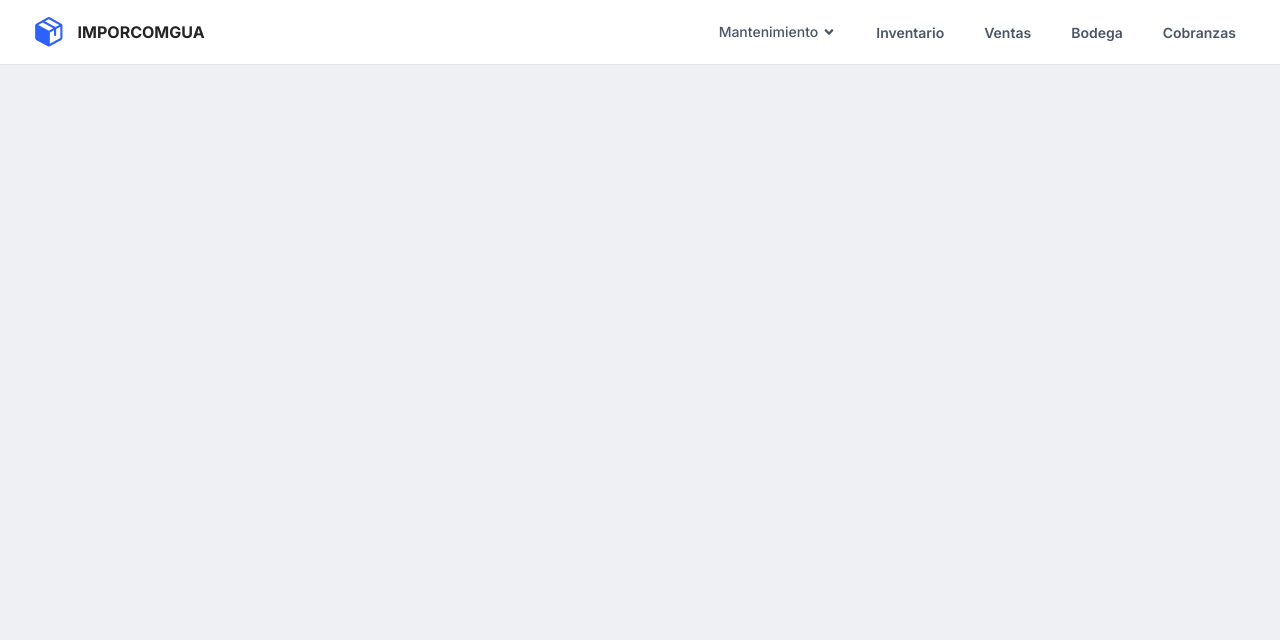
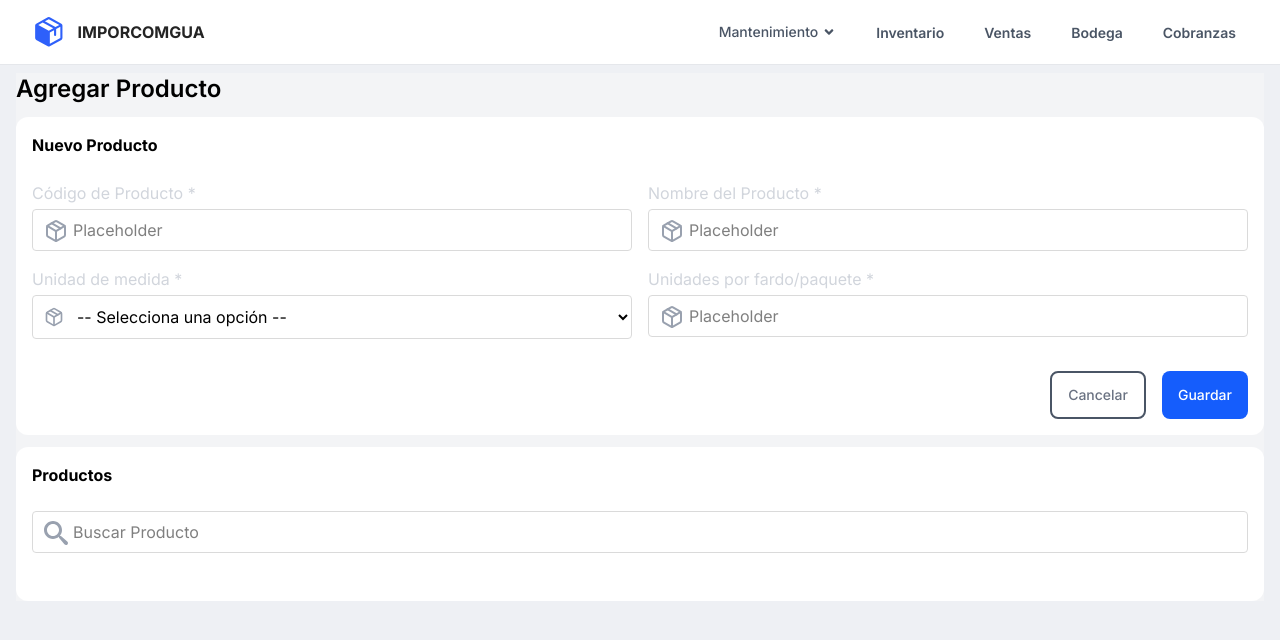
Before and after one commit to brandonT2002/AYD2_V1S2025_PROYECTO_G1, a React (Vite) app in the folder frontend/: page /mantenimiento/agregar-producto in a window 1280 px wide. Shown: the top 640 px of the page. Built offline with nearby package versions, Linux system fonts and the light colour scheme.

Commit message:
feat: se agrega la pagina base de agregar producto

```diff
--- a/frontend/src/App.jsx
+++ b/frontend/src/App.jsx
@@ -2,6 +2,8 @@ import IndexPage from "./pages/Index";
 import { Navbar } from "./components/layout";
 import { BrowserRouter as Router, Routes, Route } from "react-router-dom";
 import Inventory from "./pages/Inventory";
+import AgregarProducto from "./pages/AgregarProducto";
+
 
 function App() {
     return (
@@ -14,6 +16,10 @@ function App() {
                         element={<IndexPage />}
                     />
                     <Route path="/inventario" element={<Inventory />} />
+                    <Route
+                        path="/mantenimiento/agregar-producto"
+                        element={<AgregarProducto />}
+                    />
                 </Routes>
             </main>
         </Router>
--- /dev/null
+++ b/frontend/src/pages/AgregarProducto.jsx
@@ -0,0 +1,139 @@
+import React, { useState } from "react";
+import {
+    Title,
+    InputField,
+    SelectInput,
+    TitlePanel,
+    IconButton,
+} from "../components/ui";
+import { Panel } from "../components/layout";
+import { ButtonVariant, ButtonSize } from "../components/ui/Button/config";
+import { FiPackage } from "react-icons/fi";
+import { ImSearch } from "react-icons/im";
+import { RiEdit2Fill, RiDeleteBin5Fill } from "react-icons/ri";
+
+function AgregarProducto() {
+    const [productos, setProductos] = useState([]);
+    const [form, setForm] = useState({
+        codigo: "",
+        nombre: "",
+        unidad: "",
+        cantidad: "",
+    });
+
+    const unidades = [
+        { value: "Unidad", label: "Unidad" },
+        { value: "Caja", label: "Caja" },
+        { value: "Litro", label: "Litro" },
+    ];
+
+    const handleChange = (e) => {
+        setForm({ ...form, [e.target.name]: e.target.value });
+    };
+
+    const handleGuardar = () => {
+        if (!form.codigo || !form.nombre || !form.unidad || !form.cantidad) return;
+        setProductos([...productos, form]);
+        setForm({ codigo: "", nombre: "", unidad: "", cantidad: "" });
+    };
+
+    const handleEliminar = (index) => {
+        const copia = [...productos];
+        copia.splice(index, 1);
+        setProductos(copia);
+    };
+
+    return (
+        <div className="flex flex-col bg-gray-100 gap-3">
+            <Title>Agregar Producto</Title>
+
+            <Panel>
+                <TitlePanel>Nuevo Producto</TitlePanel>
+                <div className="grid grid-cols-1 md:grid-cols-2 gap-4">
+                    <InputField
+                        name="codigo"
+                        label="Código de Producto *"
+                        placeholder="Placeholder"
+                        icon={FiPackage}
+                        value={form.codigo}
+                        onChange={handleChange}
+                    />
+                    <InputField
+                        name="nombre"
+                        label="Nombre del Producto *"
+                        placeholder="Placeholder"
+                        icon={FiPackage}
+                        value={form.nombre}
+                        onChange={handleChange}
+                    />
+                    <SelectInput
+                        name="unidad"
+                        label="Unidad de medida *"
+                        icon={FiPackage}
+                        options={unidades}
+                        value={form.unidad}
+                        onChange={handleChange}
+                    />
+                    <InputField
+                        name="cantidad"
+                        label="Unidades por fardo/paquete *"
+                        placeholder="Placeholder"
+                        icon={FiPackage}
+                        value={form.cantidad}
+                        onChange={handleChange}
+                        type="number"
+                    />
+                </div>
+
+                <div className="flex justify-end gap-4 mt-4">
+                    <IconButton
+                        variant={ButtonVariant.SECONDARY}
+                        size={ButtonSize.MD}
+                        onClick={() =>
+                            setForm({ codigo: "", nombre: "", unidad: "", cantidad: "" })
+                        }
+                    >
+                        Cancelar
+                    </IconButton>
+                    <IconButton
+                        variant={ButtonVariant.PRIMARY}
+                        size={ButtonSize.MD}
+                        onClick={handleGuardar}
+                    >
+                        Guardar
+                    </IconButton>
+                </div>
+            </Panel>
+
+            <Panel>
+                <TitlePanel>Productos</TitlePanel>
+                <InputField
+                    name="buscar"
+                    placeholder="Buscar Producto"
+                    icon={ImSearch}
+                    onChange={() => {}}
+                />
+                <div className="grid sm:grid-cols-2 lg:grid-cols-3 gap-4 mt-4">
+                    {productos.map((p, i) => (
+                        <div key={i} className="border p-4 rounded bg-white shadow-sm">
+                            <h3 className="font-bold text-lg">{p.nombre}</h3>
+                            <span className="text-xs bg-gray-200 px-2 py-1 inline-block rounded mt-1 font-semibold">
+                                {p.codigo}
+                            </span>
+                            <p className="text-sm mt-2">Unidad de medida: {p.unidad}</p>
+                            <p className="text-sm">
+                                Unidades por fardo/paquete: {p.cantidad} unidades
+                            </p>
+                            <div className="flex gap-2 mt-3">
+                                <button className="text-blue-600"><RiEdit2Fill /></button>
+                                <button className="text-red-600" onClick={() => handleEliminar(i)}><RiDeleteBin5Fill /></button>
+                            </div>
+                        </div>
+                    ))}
+                </div>
+            </Panel>
+        </div>
+    );
+}
+
+export default AgregarProducto;
```
